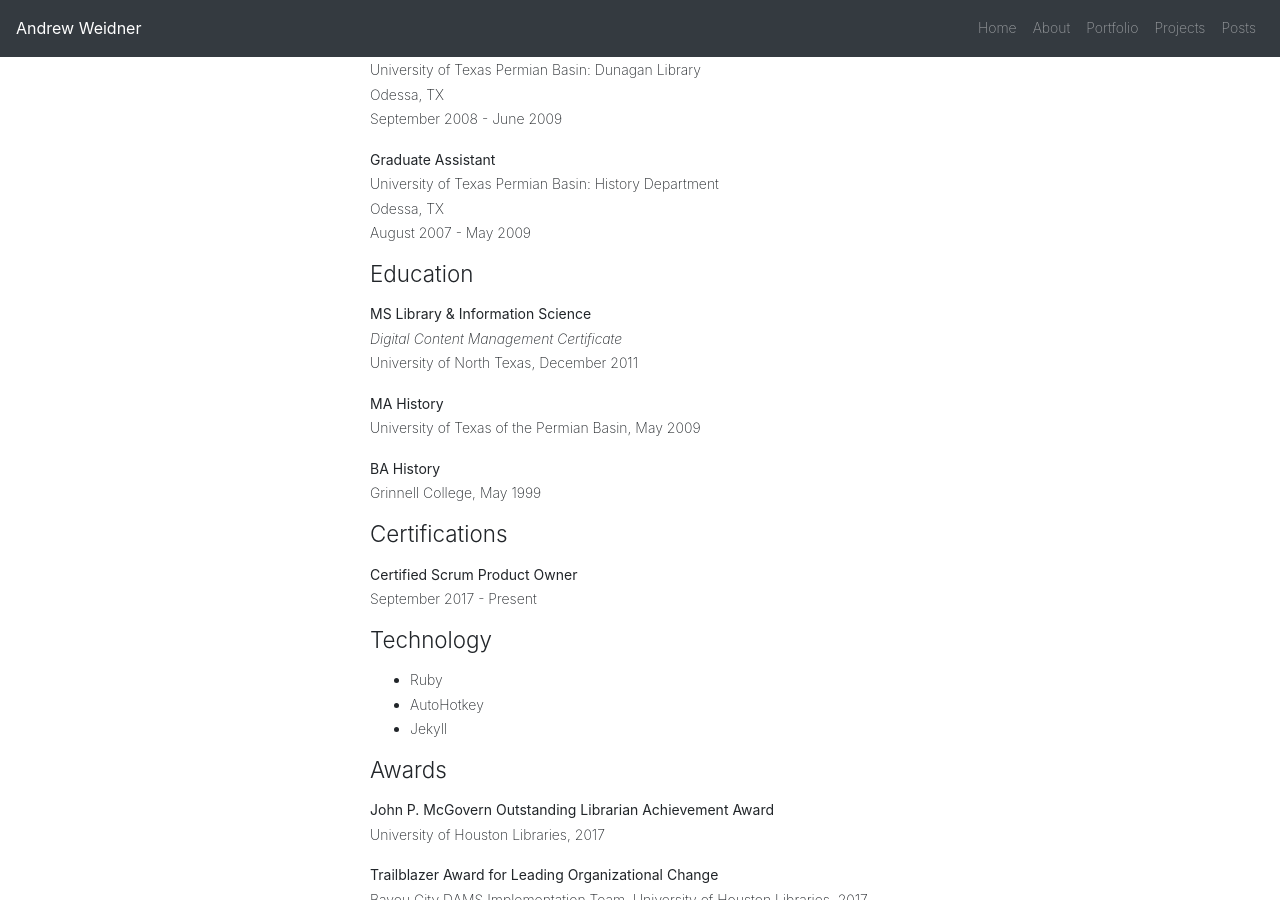
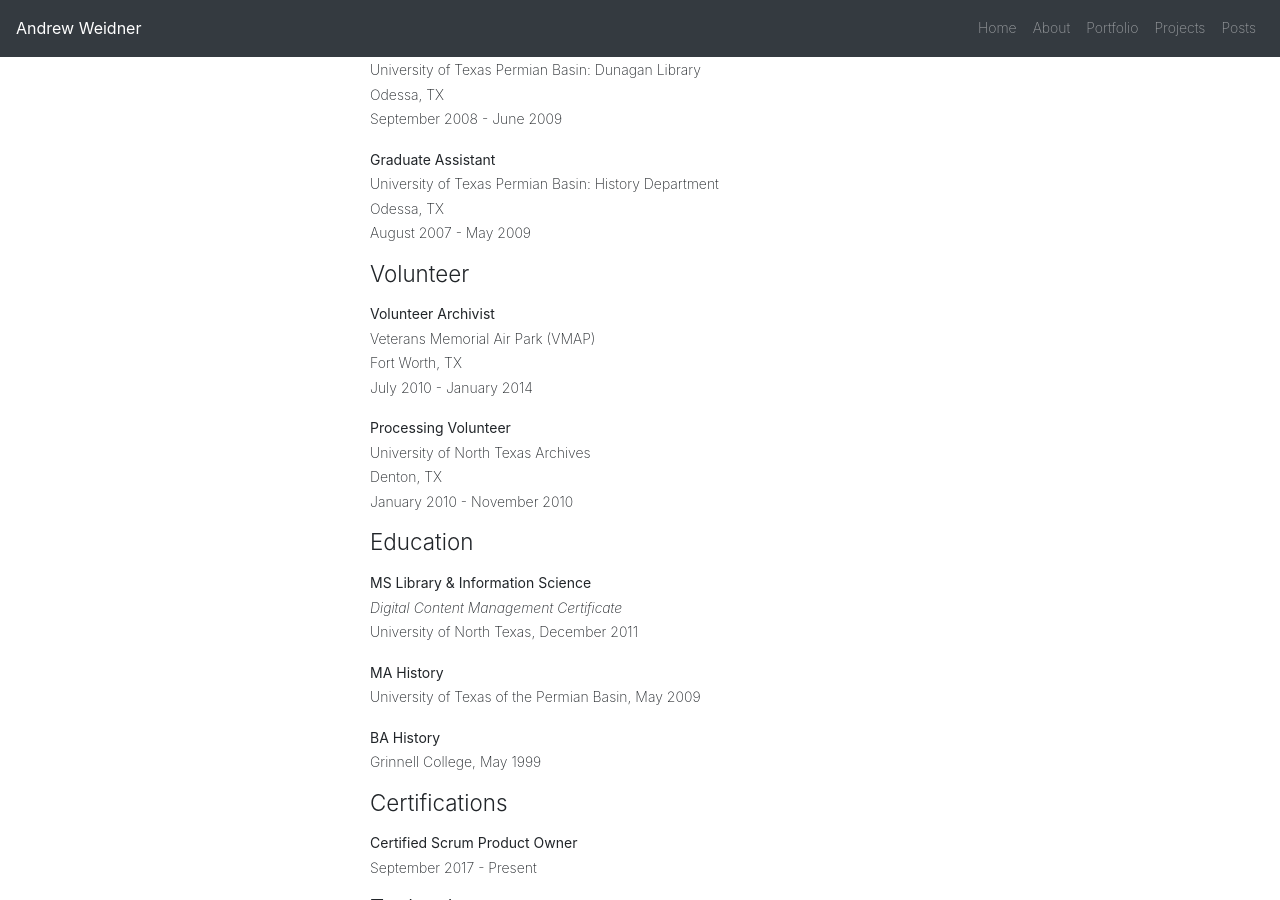
Before and after one commit to metaweidner/metaweidner.github.io, a Jekyll site: the page built from _pages/about.md, in a window 1280 px wide and 900 px high, scrolled down 986 px. Built offline with Jekyll 4.4.1, drawn with Linux system fonts in a browser that asks for light colours; comment, search, counter and statistics services are not loaded.

Commit message:
add volunteer work

```diff
--- a/_pages/about.md
+++ b/_pages/about.md
@@ -51,6 +51,19 @@ Odessa, TX
 August 2007 - May 2009
 
 
+### Volunteer
+
+**Volunteer Archivist**
+Veterans Memorial Air Park (VMAP)
+Fort Worth, TX
+July 2010 - January 2014
+
+**Processing Volunteer**
+University of North Texas Archives
+Denton, TX
+January 2010 - November 2010
+
+
 ### Education
 
 **MS Library & Information Science**
```
